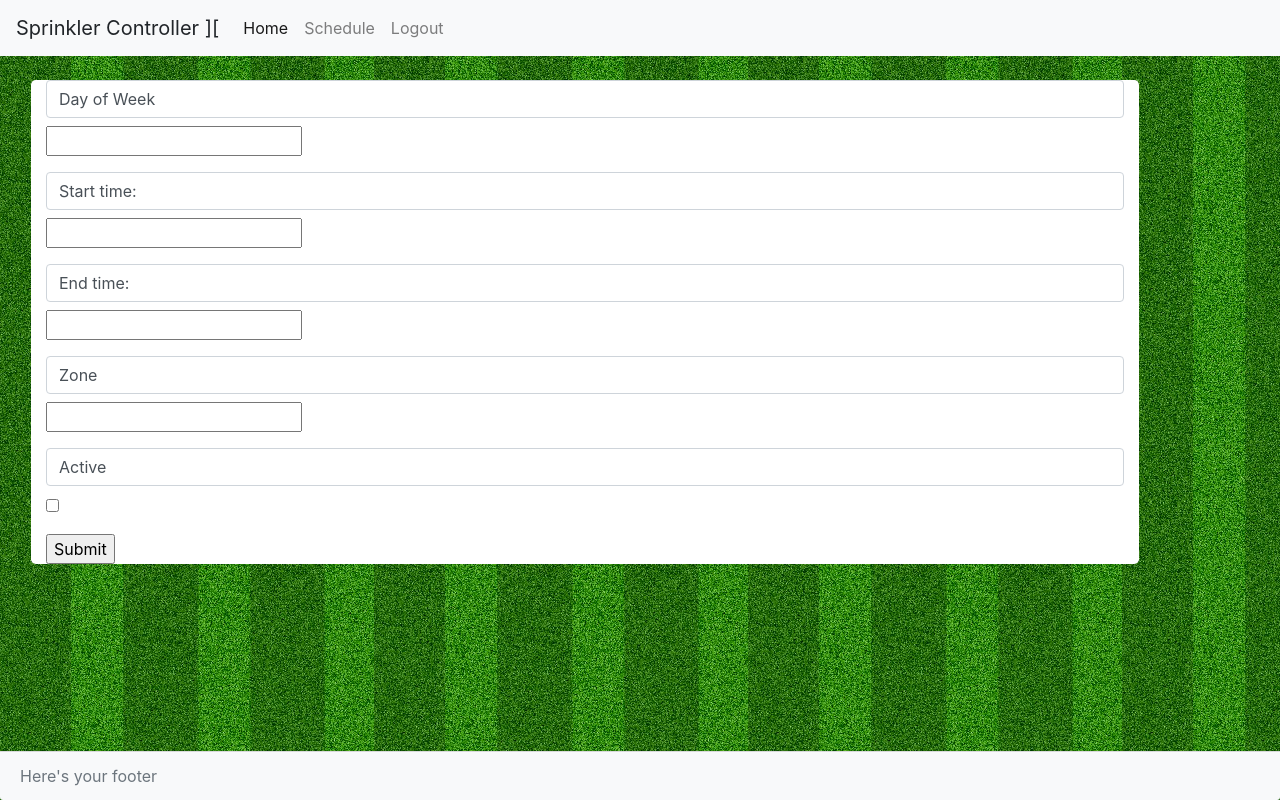
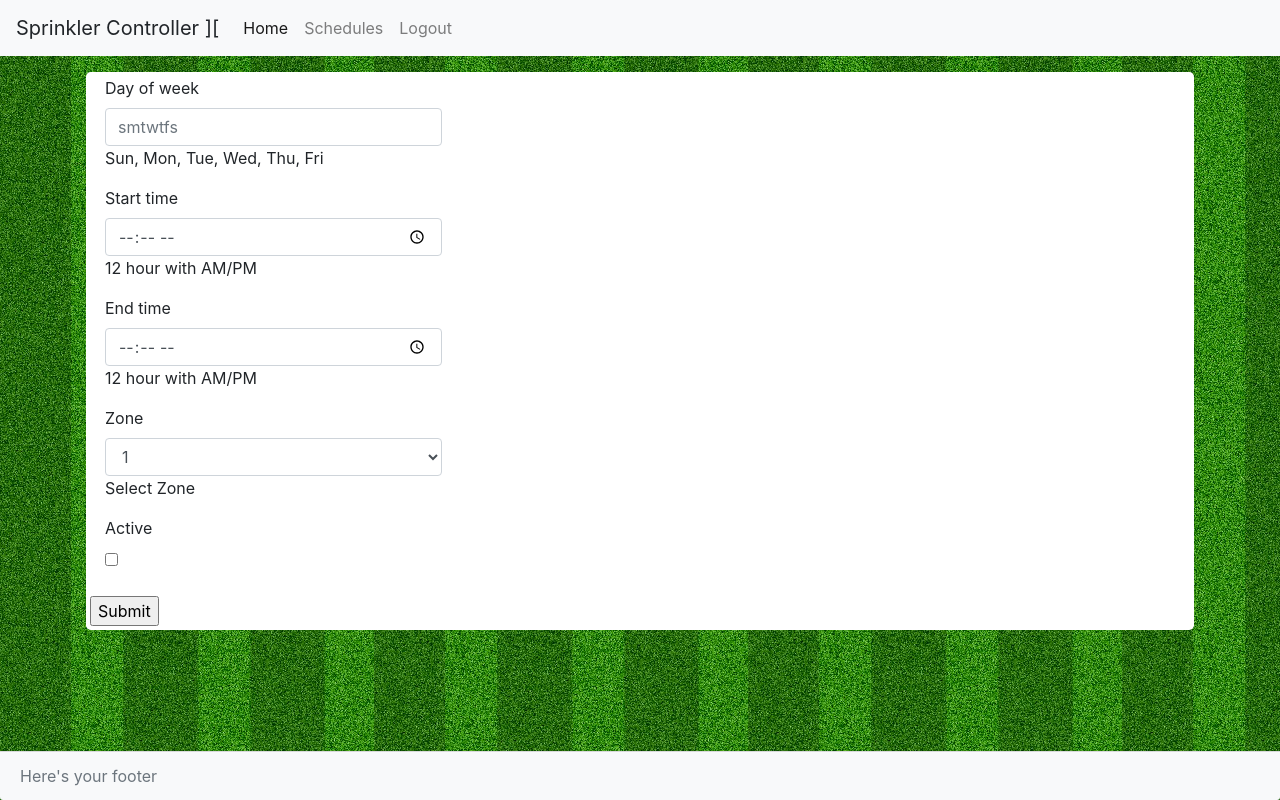
Before and after one commit to why-pengo/sprinkler, a Django app: page /schedule in a window 1280 px wide. Run offline with Django 3.2, Linux system fonts and the light colour scheme; some libraries are stand-ins or nearby versions.

Commit message:
schedule UI wip

```diff
--- a/controller/urls.py
+++ b/controller/urls.py
@@ -3,7 +3,7 @@ from django.urls import path, include
 from rest_framework import routers
 from status.views import HomeView
 from controller.api import ZoneOn, ZoneOff, Running, ListJobs
-from scheduler.views import ZoneMapViewSet, ScheduleView
+from scheduler.views import ZoneMapViewSet, SchedulesView, ScheduleView
 
 router = routers.DefaultRouter()
 router.register(r'zones', ZoneMapViewSet)
@@ -15,6 +15,7 @@ urlpatterns = [
 
     # sprinkler
     path('', HomeView.as_view()),
+    path('schedules', SchedulesView.as_view()),
     path('schedule', ScheduleView.as_view()),
 
     # api
--- a/scheduler/admin.py
+++ b/scheduler/admin.py
@@ -1,6 +1,7 @@
 from django.contrib import admin
-from .models import ZoneMap
+from .models import ZoneMap, ZoneSchedule
 
 # Register your models here.
 
 admin.site.register(ZoneMap)
+admin.site.register(ZoneSchedule)
--- a/scheduler/views.py
+++ b/scheduler/views.py
@@ -6,6 +6,7 @@ from django.shortcuts import render
 from django.views import View
 
 from .forms import SchedulerForm
+from .models import ZoneSchedule
 
 
 class ZoneMapViewSet(viewsets.ModelViewSet):
@@ -32,3 +33,11 @@ class ScheduleView(View):
             return HttpResponseRedirect('/success/')
 
         return render(request, self.template_name, {'form': form})
+
+
+class SchedulesView(View):
+    template_name = 'schedules.html'
+
+    def get(self, request):
+        model = ZoneSchedule.objects.all()
+        return render(request, self.template_name, {'model': model})
--- a/templates/jinja2/base.html
+++ b/templates/jinja2/base.html
@@ -30,7 +30,7 @@
                 <a class="nav-link" href="/">Home <span class="sr-only">(current)</span></a>
             </li>
             <li class="nav-item">
-                <a class="nav-link" href="schedule">Schedule</a>
+                <a class="nav-link" href="schedules">Schedules</a>
             </li>
             <li class="nav-item">
                 <a class="nav-link" href="/accounts/logout/?next=/">Logout</a>
--- a/templates/jinja2/schedule.html
+++ b/templates/jinja2/schedule.html
@@ -1,40 +1,61 @@
 {% extends "base.html" %}
 {% block content %}
 
-<div class="container-fluid">
-    <div class="container mt-2 mx-0">
+<div class="container">
     <div class="row">
-            <div class="col-sm bg-white rounded-lg m-3 zonebox">
+        <div class="col-sm bg-white rounded-lg m-3 p-1 zonebox">
             <form action="/your-name/" method="post">
                 <input type="hidden" name="csrfmiddlewaretoken" value="{{ csrf_token }}">
                 <div class="form-group">
                     {{ form.dow.errors }}
-                        <label class="form-control">Day of Week</label>
-                        {{ form.dow }}
+                    <label class="col-md-4 control-label" for="id_dow">Day of week</label>
+                    <div class="col-md-4">
+                        <input type="text" name="dow" maxlength="7" required id="id_dow"
+                                placeholder="smtwtfs" class="form-control input-md">
+                        <span class="help-block">Sun, Mon, Tue, Wed, Thu, Fri</span>
+                    </div>
                 </div>
                 <div class="form-group">
                     {{ form.start.errors }}
-                        <label class="form-control">Start time:</label>
-                        {{ form.start }}
+                    <label class="col-md-4 control-label" for="id_start">Start time</label>
+                    <div class="col-md-4">
+                        <input type="time" name="start" required id="id_start" class="form-control input-md">
+                        <span class="help-block">12 hour with AM/PM</span>
+                    </div>
                 </div>
                 <div class="form-group">
                     {{ form.end.errors }}
-                        <label class="form-control">End time:</label>
-                        {{ form.end }}
+                    <label class="col-md-4 control-label" for="id_end">End time</label>
+                    <div class="col-md-4">
+                        <input type="time" name="end" required id="id_end" class="form-control input-md">
+                        <span class="help-block">12 hour with AM/PM</span>
+                    </div>
                 </div>
                 <div class="form-group">
                     {{ form.zone.errors }}
-                        <label class="form-control">Zone</label>
-                        {{ form.zone }}
+                    <label class="col-md-4 control-label" for="id_zone">Zone</label>
+                    <div class="col-md-4">
+                        <select name="zone" id="id_zone" class="form-control input-md">
+                            <option>1</option>
+                            <option>2</option>
+                            <option>3</option>
+                            <option>4</option>
+                            <option>5</option>
+                        </select>
+                        <span class="help-block">Select Zone</span>
+                    </div>
                 </div>
                 <div class="form-group">
                     {{ form.active.errors }}
-                        <label class="form-control">Active</label>
-                        {{ form.active }}
+                    <label class="col-md-4 control-label" for="id_active">Active</label>
+                    <div class="col-md-4">
+                        <label class="checkbox-inline" for="id_active">
+                            <input type="checkbox" name="active" required id="id_active">
+                        </label>
+                    </div>
                 </div>
                 <input type="submit" value="Submit">
             </form>
-            </div>
         </div>
     </div>
 </div>
```
Also changed, not shown: templates/jinja2/schedules.html (added, +15 -0 lines). Lines whose indentation alone changed are shown as unchanged.
